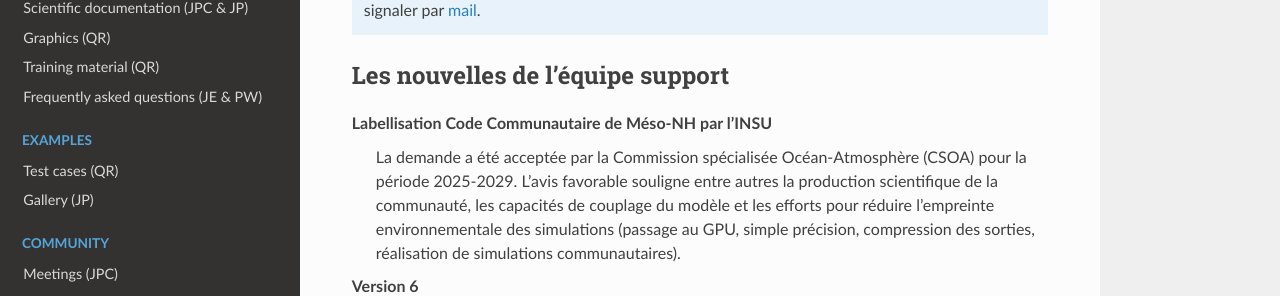
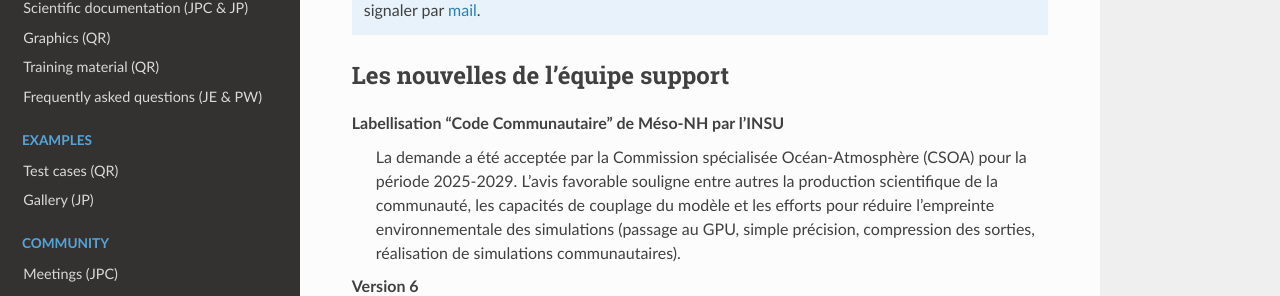
Before and after one commit to JorisPianezze/mesonh_beta_test_guide, a Sphinx documentation site: the page built from docs/source/community/newsletters/newsletter_04.rst, in a window 1280 px wide and 900 px high, scrolled down 1634 px. Shown: the part 144-440 px from the top of the window. Built offline with Sphinx 7.4.7 and the Read the Docs theme 3.1.0, drawn with Linux system fonts in a browser that asks for light colours.

```diff
--- a/docs/source/community/newsletters/newsletter_04.rst
+++ b/docs/source/community/newsletters/newsletter_04.rst
@@ -41,7 +41,7 @@ Quelles sont les éventuelles limites ? Dans quel cas ce couplage est-il plutô
 Les nouvelles de l’équipe support
 ************************************
 
-Labellisation **Code Communautaire** de Méso-NH par l'INSU
+Labellisation "Code Communautaire" de Méso-NH par l'INSU
   La demande a été acceptée par la Commission spécialisée Océan-Atmosphère (CSOA) pour la période 2025-2029. L'avis favorable souligne entre autres la production scientifique de la communauté, les capacités de couplage du modèle et les efforts pour réduire l'empreinte environnementale des simulations (passage au GPU, simple précision, compression des sorties, réalisation de simulations communautaires).
 
 Version 6
```
